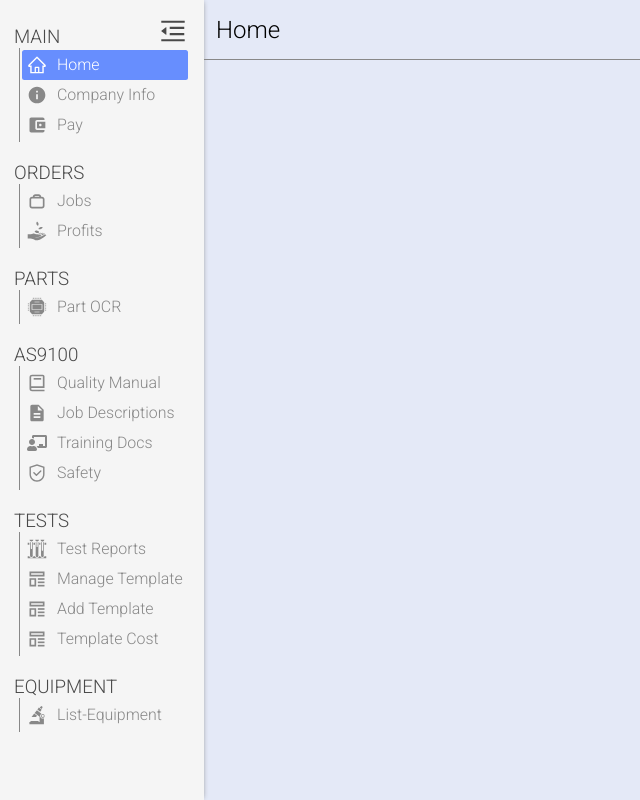
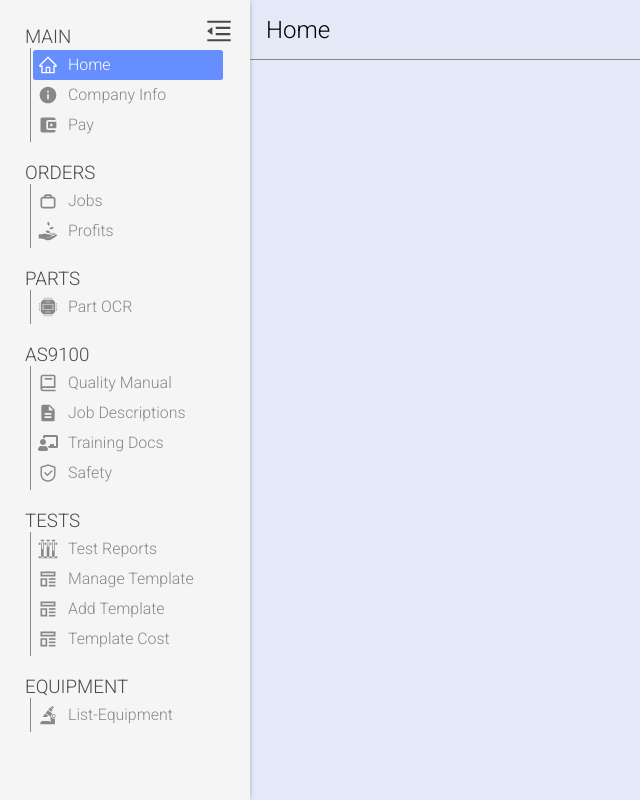
Before and after one commit to ehubbartt/gets, a React (Create React App) app in the folder frontend/: page / in a window 1280 px wide. Shown: the whole page, without its empty margins (0-640 px from the left). Built offline with nearby package versions, Linux system fonts and the light colour scheme.

Commit message:
changed some navbar styling

```diff
--- a/frontend/src/Components/JobInputs.js
+++ b/frontend/src/Components/JobInputs.js
@@ -1,5 +1,4 @@
 import React, { useState } from "react";
-
 import { useGlobalContext } from "../context";
 import { createOrder } from "../services/orders.db";
 import { postParsedText } from "../services/get-text";
@@ -8,7 +7,7 @@ import OrderImage from "./OrderImage";
 import { checkIfAllOkay, checkSubmitJob } from "../functions/check-submits";
 import "react-calendar/dist/Calendar.css";
 import DatePicker from "react-date-picker";
-import format from "date-fns/format";
+
 /**
  * @returns job inputs to be placed inside the modal
  */
--- a/frontend/src/styles/image.css
+++ b/frontend/src/styles/image.css
@@ -6,7 +6,7 @@
   border-right: 1px solid #dbdbf3;
   width: 65%;
   padding: 1rem;
-  height: 100%;
+  min-height: 100%;
 }
 
 #file-drop {
--- a/frontend/src/styles/index.css
+++ b/frontend/src/styles/index.css
@@ -45,13 +45,14 @@ code {
   --link-selected-color: #678efe;
   --border-radius: 2.5px;
   --box-shadow: rgba(0, 0, 0, 0.15) 1.95px 1.95px 2.6px;
+  --navbar-width: 250px;
 }
 
 .main-section {
   background: #e4e9f7;
   min-height: 100vh;
   height: 100vh;
-  margin-left: 200px;
+  margin-left: var(--navbar-width);
   transition: all 0.5s ease;
 }
 
--- a/frontend/src/styles/modals.css
+++ b/frontend/src/styles/modals.css
@@ -2,7 +2,7 @@
   position: fixed;
   top: 0;
   left: 200px;
-  width: calc(100% - 200px);
+  width: calc(100% - var(--navbar-width));
   height: 100%;
   background: rgba(0, 0, 0, 0.5);
   display: grid;
@@ -24,8 +24,8 @@
 .modal-container {
   background: whitesmoke;
   border-radius: var(--border-radius);
-  width: 95%;
-  height: 70vh;
+  min-width: 95%;
+  min-height: 70vh;
   max-width: 80vh;
   text-align: center;
   position: relative;
--- a/frontend/src/styles/navbar.css
+++ b/frontend/src/styles/navbar.css
@@ -3,13 +3,14 @@
   left: 0;
   top: 0;
   min-height: 100%;
+  width: 250px;
   background: whitesmoke;
   padding: 6px 14px;
   z-index: 99;
   transition: all 0.5s ease;
   box-shadow: 1px 0 5px -2px #888;
   display: flex;
-  justify-content: flex-start;
+  justify-content: center;
   transform: translate(-100%);
 }
 
@@ -19,6 +20,7 @@
 
 #nav-center > section {
   margin-top: 20px;
+  width: 200px;
 }
 
 .nav-links {
```
